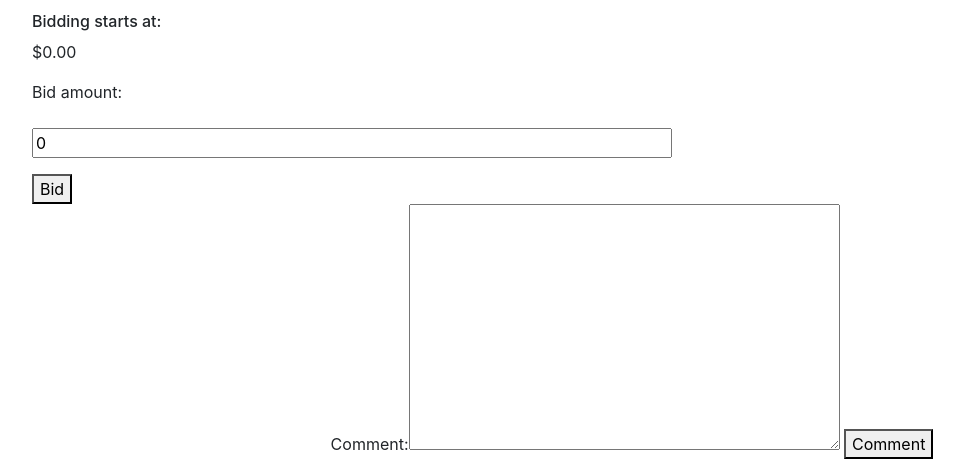
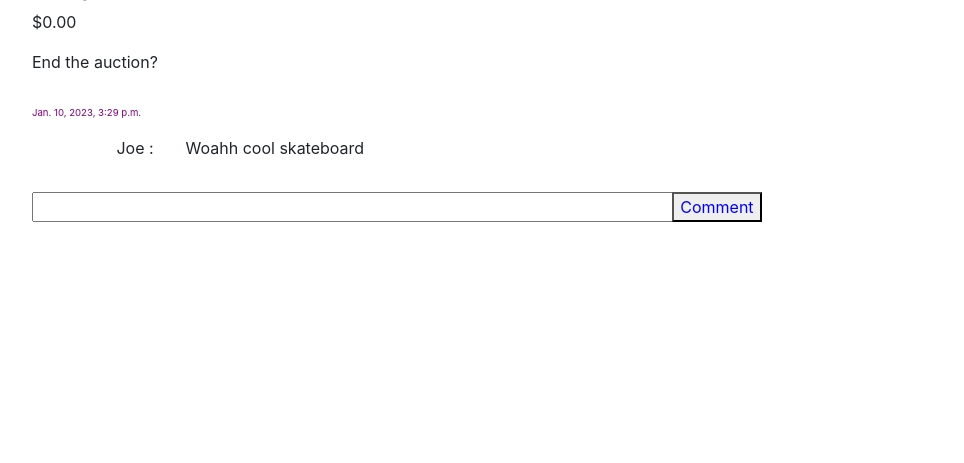
Before and after one commit to JoeyF92/CS50W-eCommerce, a Django app: page /listing/2 in a window 1280 px wide. Shown: the part 597-1060 px from the top of the page, without its empty margins (8-972 px from the left). After the commit the page ends 819 px from the top, so only its background shows below. Run offline with Django 3.2, Linux system fonts and the light colour scheme; a user stored in the database is signed in; data comes from the database, SQL or seed files in the repository; both versions use the stored data as it was after the commit; some libraries are stand-ins or nearby versions.

Commit message:
about to add the end auction function

```diff
--- a/auctions/forms.py
+++ b/auctions/forms.py
@@ -38,4 +38,12 @@ class CommentForm(ModelForm):
     class Meta:
         model = Comment
         fields = '__all__'
+        labels = {
+            "comment": ""
+        }
         exclude = ['user', 'listing', 'Timestamp']
+        widgets = {
+            'comment': TextInput(attrs={
+                'rows': "2",
+                }),
+        }
--- a/auctions/static/auctions/styles.css
+++ b/auctions/static/auctions/styles.css
@@ -144,4 +144,49 @@ form > select {
 }
 .bid input {
   width: 100%;
+}
+
+.all-comments {
+  margin-top: 2rem;
+  text-align: left;
+  width: 60vw;
+}
+.all-comments form {
+  width: 95%;
+  height: 10px;
+  margin-left: 0;
+  position: relative;
+}
+.all-comments form #id_comment {
+  padding-right: 1rem;
+}
+.all-comments form button {
+  color: blue;
+  position: absolute;
+  top: 0;
+  right: 0;
+}
+.all-comments #id_comment {
+  width: 100%;
+}
+.all-comments .comment-group {
+  width: 60vw;
+}
+.all-comments .comment-group .comment-time {
+  font-size: 0.6rem;
+  color: #8d8d8d;
+  color: purple;
+  text-align: left;
+}
+.all-comments .comment-group .comment-box {
+  max-width: 60vw;
+  display: flex;
+}
+.all-comments .comment-group .comment-box .comment-left {
+  width: 20%;
+  padding-right: 2rem;
+  text-align: right;
+}
+.all-comments .comment-group .comment-box .comment-right {
+  width: 70%;
 }/*# sourceMappingURL=styles.css.map */
--- a/auctions/static/auctions/styles.scss
+++ b/auctions/static/auctions/styles.scss
@@ -143,3 +143,58 @@ form > select{
     }
 
 }
+
+.all-comments{
+    margin-top: 2rem;
+    text-align: left;
+    width: 60vw;
+
+    form{
+        width: 95%;
+        height: 10px;
+        margin-left: 0;
+        position: relative;
+
+        #id_comment{
+            padding-right: 1rem;
+        }
+
+        button{
+            color: blue;
+            position: absolute;
+            top: 0;
+            right: 0;
+        }
+    }
+
+    #id_comment{
+        width: 100%;
+    }
+    .comment-group{
+
+        width: 60vw;
+        .comment-time{
+            font-size: 0.6rem;
+            color: #8d8d8d;
+            color: purple;
+            text-align: left;
+        }
+        .comment-box
+        {
+            max-width: 60vw;
+            display: flex;
+
+            .comment-left{
+                width: 20%;
+                padding-right: 2rem;
+                text-align: right;
+            }
+
+
+            .comment-right{
+                width: 70%
+            }
+
+        }
+    }
+}
--- a/auctions/templates/auctions/layout.html
+++ b/auctions/templates/auctions/layout.html
@@ -26,6 +26,11 @@
             <li class="nav-item">
                 <a class="nav-link" href="{% url 'watchlist' %}"> Watched Items </a>
             </li>
+
+            <li class="nav-item">
+                <a class="nav-link" href="{% url 'user_listings' %}"> Your Listings </a>
+            </li>
+
             {% if user.is_authenticated %}
                 <li class="nav-item">
                     <a class="nav-link" href="{% url 'logout' %}">Log Out</a>
@@ -40,8 +45,17 @@
 
             {% endif %}
         </ul>
-        <hr>
-        {% block body %}
+            <hr>
+            {% if messages %}
+                {% for message in messages %}
+                    <div class={{message.tags}}>
+                        {{message}}
+                    </div>
+                {% endfor %}
+            {% endif %}
+
+            {% block body %}
+
         {% endblock %}
     </body>
 </html>
--- a/auctions/templates/auctions/listing.html
+++ b/auctions/templates/auctions/listing.html
@@ -2,16 +2,10 @@
 
 {% block body %}
 
-{% if messages %}
-    {% for message in messages %}
-        <div class={{message.tags}}>
-            {{message}}
-        </div>
-    {% endfor %}
-{% endif %}
 
     <div class="listed">
         <h2> Listing: {{listing.title}} </h2>
+        {% if not is_owner %}
             {% if watched %}
                 <form action="{% url 'watch' listing_id=listing.id %}" method="post">
                     {% csrf_token %}
@@ -25,7 +19,7 @@
                     <button type="submit" name="watch"> Watch </button>
                 </form>
             {% endif %}
-
+        {% endif %}
         <img src="{{listing.image}}" alt="{{listing.title}} image">
         <p>{{listing.description}}</p>
 
@@ -39,18 +33,45 @@
             <h6> Bidding starts at: </h6>
             <p> ${{minimum_bid}} </p>
         {% endif %}
+
+        {% if not is_owner %}
             <form action={% url 'listing' listing_id=listing.id %} method="post">
                 {% csrf_token %}
                 {{form}}
                 <button type="submit">Bid</button>
             </form>
+        {% else %}
+            <p> End the auction? </p>
+        {% endif %}
 
     </div>
 
+    <div class="all-comments">
+        {% for comment in comments %}
+            <div class="comment-group">
+                <p class="comment-time"> {{comment.Timestamp}} </p>
+                <div class="comment-box">
+
+                    <div class="comment-left">
+
+                        <p> {{comment.username}} : </p>
+
+                    </div>
+
+                    <div class="comment-right">
+                        <p> {{comment.comment}} </p>
+
+                    </div>
+                </div>
+            </div>
+        {% endfor %}
         <form action={% url 'comments' listing_id=listing.id %} method="post">
             {% csrf_token %}
             {{comment_form}}
             <button type="submit">Comment</button>
         </form>
+    </div>
+
+
 
 {% endblock %}
--- a/auctions/urls.py
+++ b/auctions/urls.py
@@ -11,5 +11,7 @@ urlpatterns = [
     path("listing/<listing_id>", views.listing, name="listing"),
     path("watch/<listing_id>", views.watch, name="watch"),
     path("watchlist", views.watchlist, name="watchlist"),
-    path("comments/<listing_id>", views.comments, name="comments")
+    path("comments/<listing_id>", views.comments, name="comments"),
+    path("user_listings", views.user_listings, name="user_listings"),
+    path("end_auction/<listing_id>", views.end_auction, name="end_auction"),
 ]
--- a/auctions/views.py
+++ b/auctions/views.py
@@ -5,7 +5,7 @@ from django.db import IntegrityError
 from django.http import HttpResponse, HttpResponseRedirect
 from django.shortcuts import render
 from django.urls import reverse
-from .models import User, Listing, Bid, Watchlist
+from .models import User, Listing, Bid, Watchlist, Comment
 from .forms import NewListingForm, NewBidForm, CommentForm
 
 @login_required
@@ -29,7 +29,18 @@ def new_listing(request):
         return render(request, "auctions/new_listing.html", context)
 
 def index(request):
-    listings = Listing.objects.all()
+    #extract all listings
+    listings = list(Listing.objects.all().values())
+    #loop over listings, find and append current price
+    for listing in listings:
+        #find last bid, if there is one
+        current_bid = Bid.objects.filter(listing = listing['id']).values().last()
+        if current_bid:
+            listing['current_bid'] = current_bid['bid_amount']
+        #if there's not we'll use the starting price
+        if not current_bid:
+            starting_bid = Listing.objects.filter(pk=listing['id']).values()
+            listing['starting_bid'] = starting_bid = starting_bid[0]['starting_bid']
     context = {'listings': listings}
     return render(request, "auctions/index.html", context)
 
@@ -113,9 +124,22 @@ def listing(request, listing_id):
         comment_form = CommentForm()
         context['form'] = form
         context['comment_form'] = comment_form
+        #extract the comments for the listing so we can render on the page
+        comments = Comment.objects.filter(listing = Listing.objects.get(pk=listing_id)).values().distinct()
+        # loop over the comments and add the username on it
+        for i in range(len(comments)):
+            #extract username where user_id = x
+            username = User.objects.get(id=comments[i]['user_id'])
+            comments[i]['username'] = username
+        context['comments'] = comments
+        #check if user is the owner of the listing. If none returns - we can use that as logic on page
+        is_owner = Listing.objects.filter(id = listing_id, owner_id = request.user).values()
+        context['is_owner'] = is_owner
         return render(request, "auctions/listing.html", context)
 
-
+@login_required
+def end_auction(request, listing_id):
+    pass
 
 @login_required
 def watch(request, listing_id):
@@ -144,14 +168,13 @@ def comments(request, listing_id):
     if request.method == "POST":
         #extract comment form submitted by user
         form = CommentForm(request.POST)
-        print(form)
         if form.is_valid():
             #Saving with commit=False, so we can add to the model instance
             instance = form.save(commit=False)
             #add owner and listing to the commentform
             instance.user = request.user
             instance.listing = Listing.objects.get(pk=listing_id)
-            #instance.save()
+            instance.save()
             messages.success(request, "Comment Added")
             return HttpResponseRedirect(request.META.get('HTTP_REFERER'))
         else:
@@ -159,15 +182,6 @@ def comments(request, listing_id):
             return HttpResponseRedirect(request.META.get('HTTP_REFERER'))
 
 
-
-
-        #extract listing
-        #insert into comments database
-        #redierecrt
-        pass
-    else:
-        #render auction listings page
-        return render(request, "auctions/index.html")
 
 @login_required
 def watchlist(request):
@@ -182,8 +196,22 @@ def watchlist(request):
     context = {'listings': listings}
     return render(request, "auctions/watchlist.html", context)
 
-
-
+@login_required
+def user_listings(request):
+    #extract what listings belong to the user logged in
+    listings = Listing.objects.filter(owner_id = request.user).values()
+    #loop over listings, find and append current price
+    for listing in listings:
+        #find last bid, if there is one
+        current_bid = Bid.objects.filter(listing = listing['id']).values().last()
+        if current_bid:
+            listing['current_bid'] = current_bid['bid_amount']
+        #if there's not we'll use the starting price
+        if not current_bid:
+            starting_bid = Listing.objects.filter(pk=listing['id']).values()
+            listing['starting_bid'] = starting_bid = starting_bid[0]['starting_bid']
+    context = {'listings': listings}
+    return render(request, "auctions/user_listings.html", context)
 
 
 def login_view(request):
```
Also changed, not shown: auctions/templates/auctions/index.html (+6 -2 lines), auctions/templates/auctions/user_listings.html (added, +35 -0 lines), auctions/templates/auctions/watchlist.html (+5 -8 lines), db.sqlite3, 1 other file. Lines whose indentation alone changed are shown as unchanged.
